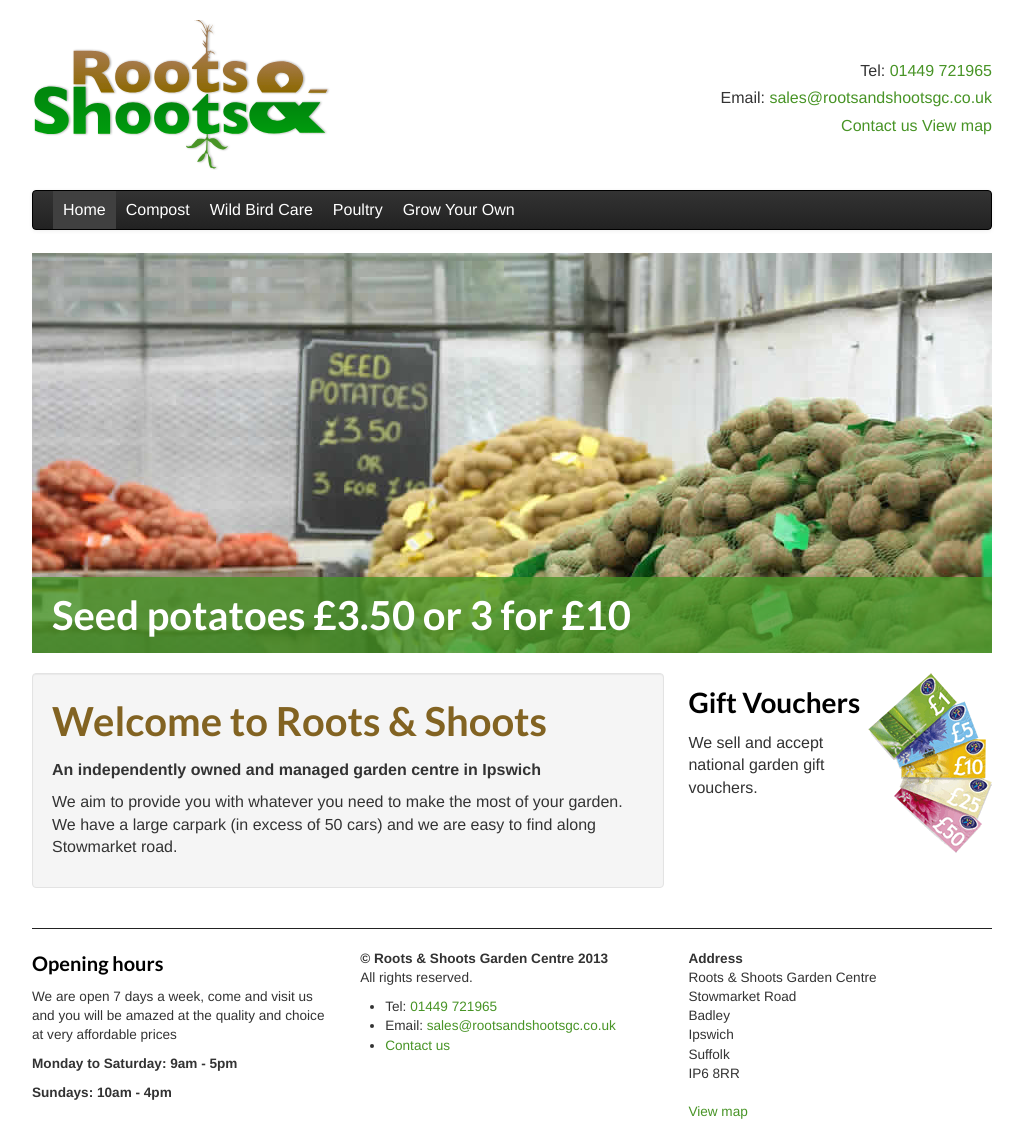
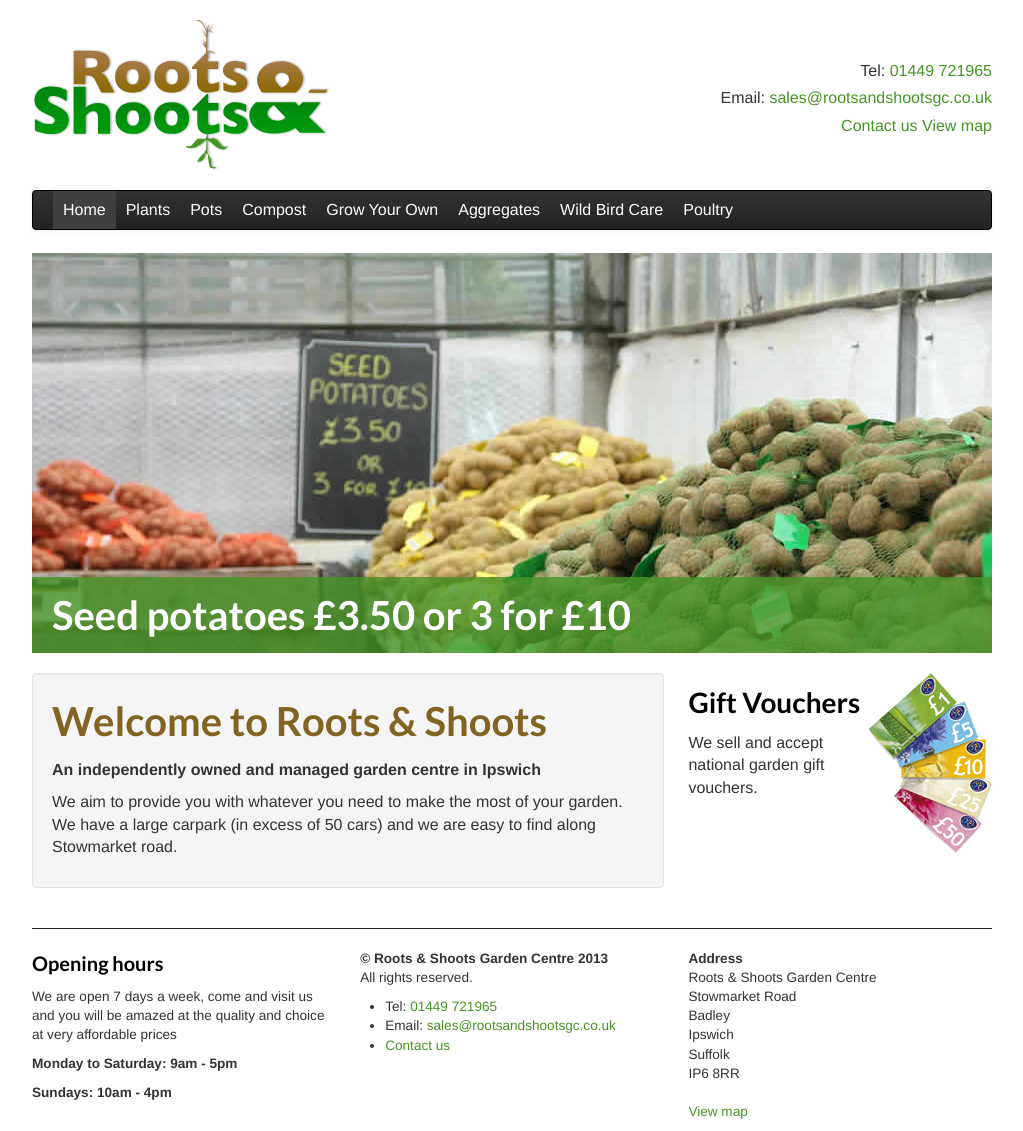
Before and after one commit to RootsShoots/site, a Jekyll site: the page built from index.md, in a window 1280 px wide. Shown: the whole page, without its empty margins (128-1151 px from the left). Built offline with Jekyll 4.4.1, drawn with Linux system fonts in a browser that asks for light colours; nearby versions of some CDN libraries.

Commit message:
Fixed nav

```diff
--- a/_layouts/base.html
+++ b/_layouts/base.html
@@ -37,14 +37,15 @@
                 <div class="navbar-inner">
                     <ul class="nav">
                         <li><a href="index.html">Home</a></li>
+                        <li><a href="plants.html">Plants</a></li>
+                        <li><a href="pots.html">Pots</a></li>
                         <li><a href="compost.html">Compost</a></li>
-                        <!--<li><a href="pots.html">Pots</a></li>-->
-                        <!--<li><a href="plants.html">Plants</a></li>-->
+                        <li><a href="grow-your-own.html">Grow Your Own</a></li>
+                        <li><a href="aggregates.html">Aggregates</a></li>
                         <!--<li><a href="garden-furniture.html">Garden Furniture</a></li>-->
                         <li><a href="wild-bird-care.html">Wild Bird Care</a></li>
                         <li><a href="poultry.html">Poultry</a></li>
                         <!--<li><a href="pond.html">Pond</a></li>-->
-                        <li><a href="grow-your-own.html">Grow Your Own</a></li>
                     </ul>
                 </div>
             </nav>
```
